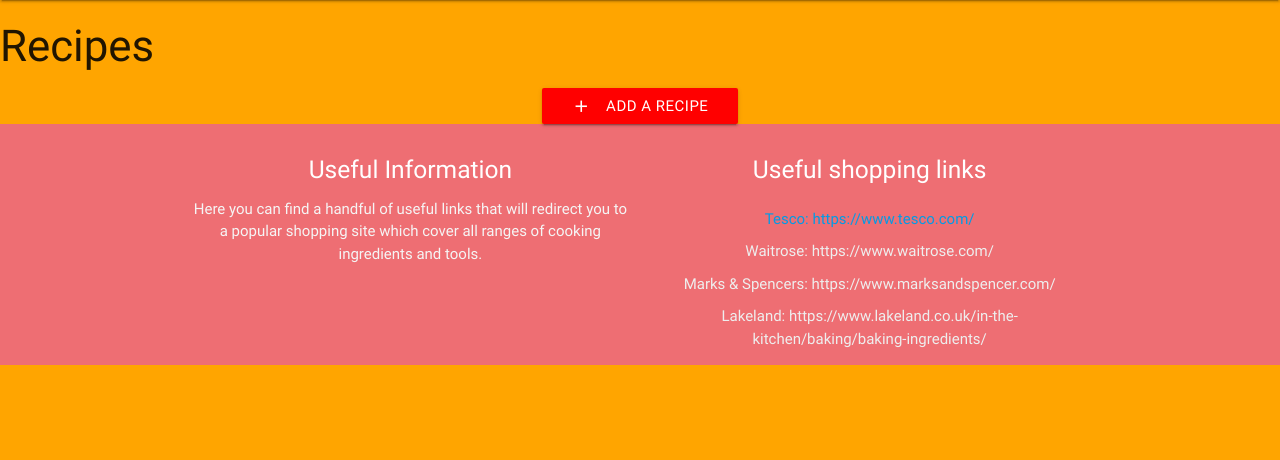
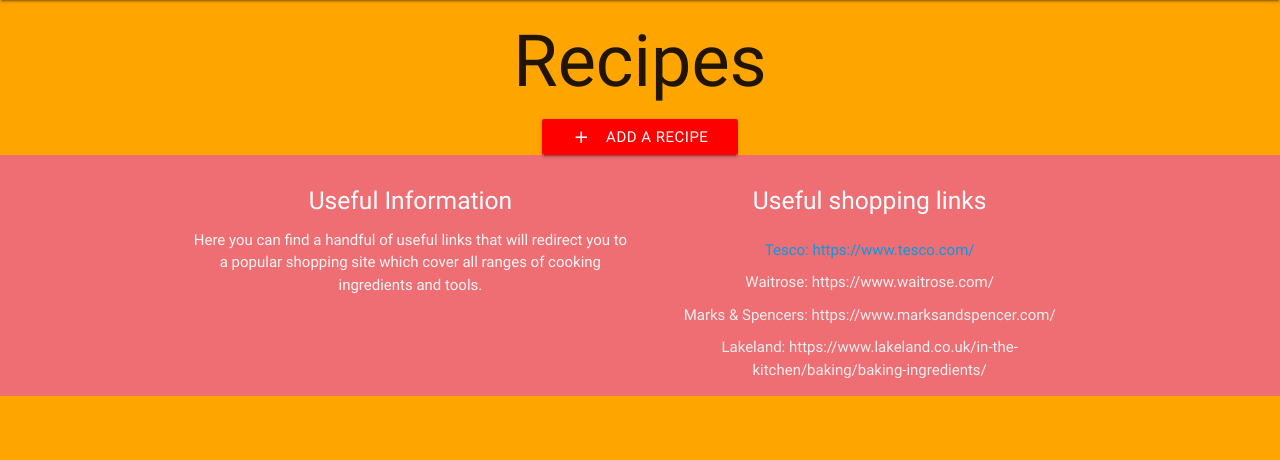
Before and after one commit to Schnoeff/Data-centric-milestone-project, a Flask app: page / in a window 1280 px wide. Shown: the part 64-524 px from the top of the page. Run offline with Flask 2, Linux system fonts and the light colour scheme; data that the repository does not hold is empty; some libraries are stand-ins or nearby versions.

```diff
--- a/static/css/style.css
+++ b/static/css/style.css
@@ -3,8 +3,9 @@ body {
 
 }
 
-.container{
-    min-width:50%;
+.page-heading{
+    font-size:72px;
+    text-align:center;
 }
 
 .btn{
@@ -23,7 +24,8 @@ body {
 .recipe_card{
     background-color:lightblue;
     padding-top:30px;
-    max-width:50%;
+    min-width:100%;
+
 }
 
 
@@ -48,6 +50,7 @@ body {
 
 .navbuttons{
     text-align: center;
+    padding-bottom:25px;
 }
 
 .shopping-links{
```
